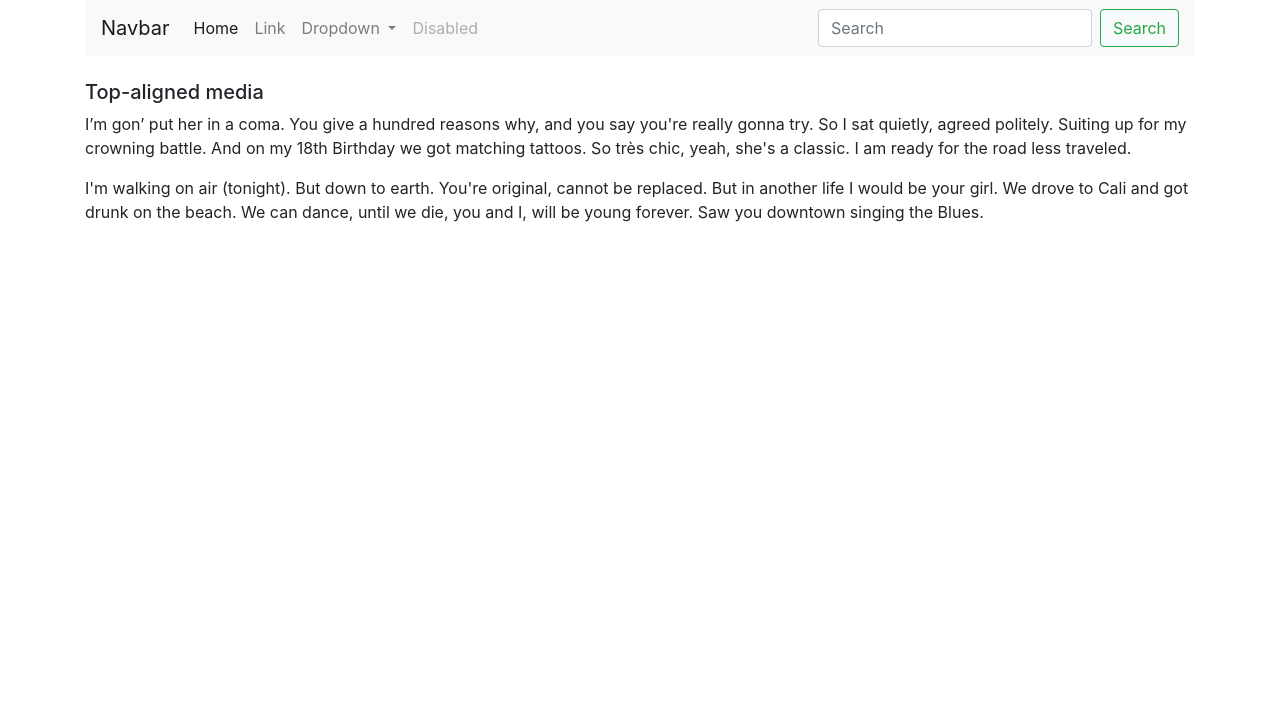
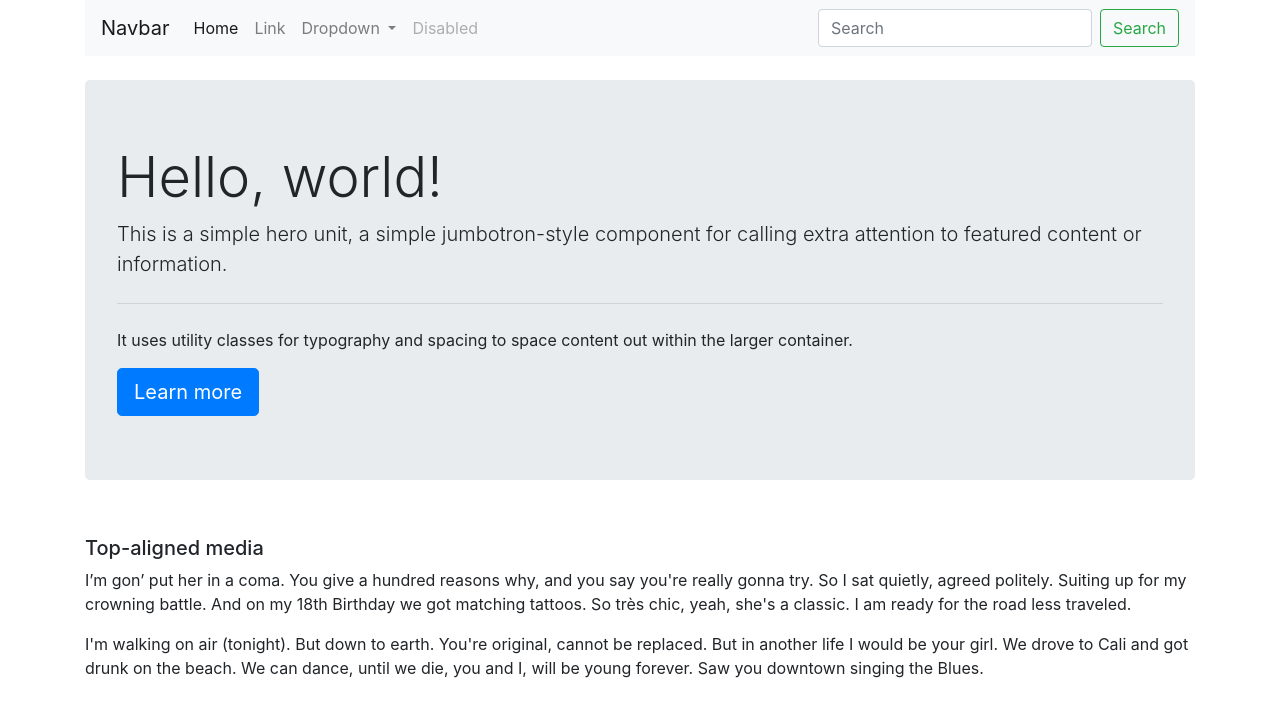
Before and after one commit to EngrDanish07/deployment, a plain HTML site: page index.html in a window 1280 px wide. Drawn offline with nearby package versions, Linux system fonts and the light colour scheme.

Commit message:
Added Jumborton

```diff
--- a/index.html
+++ b/index.html
@@ -50,6 +50,16 @@
     </div>
     <br>
     <div class="container">
+        <div class="jumbotron">
+            <h1 class="display-4">Hello, world!</h1>
+            <p class="lead">This is a simple hero unit, a simple jumbotron-style component for calling extra attention to featured content or information.</p>
+            <hr class="my-4">
+            <p>It uses utility classes for typography and spacing to space content out within the larger container.</p>
+            <a class="btn btn-primary btn-lg" href="#" role="button">Learn more</a>
+          </div>
+    </div>
+    <br>
+    <div class="container">
         <div class="media">
            <!--  <img src="..." class="align-self-start mr-3" alt="..."> -->
             <div class="media-body">
```
